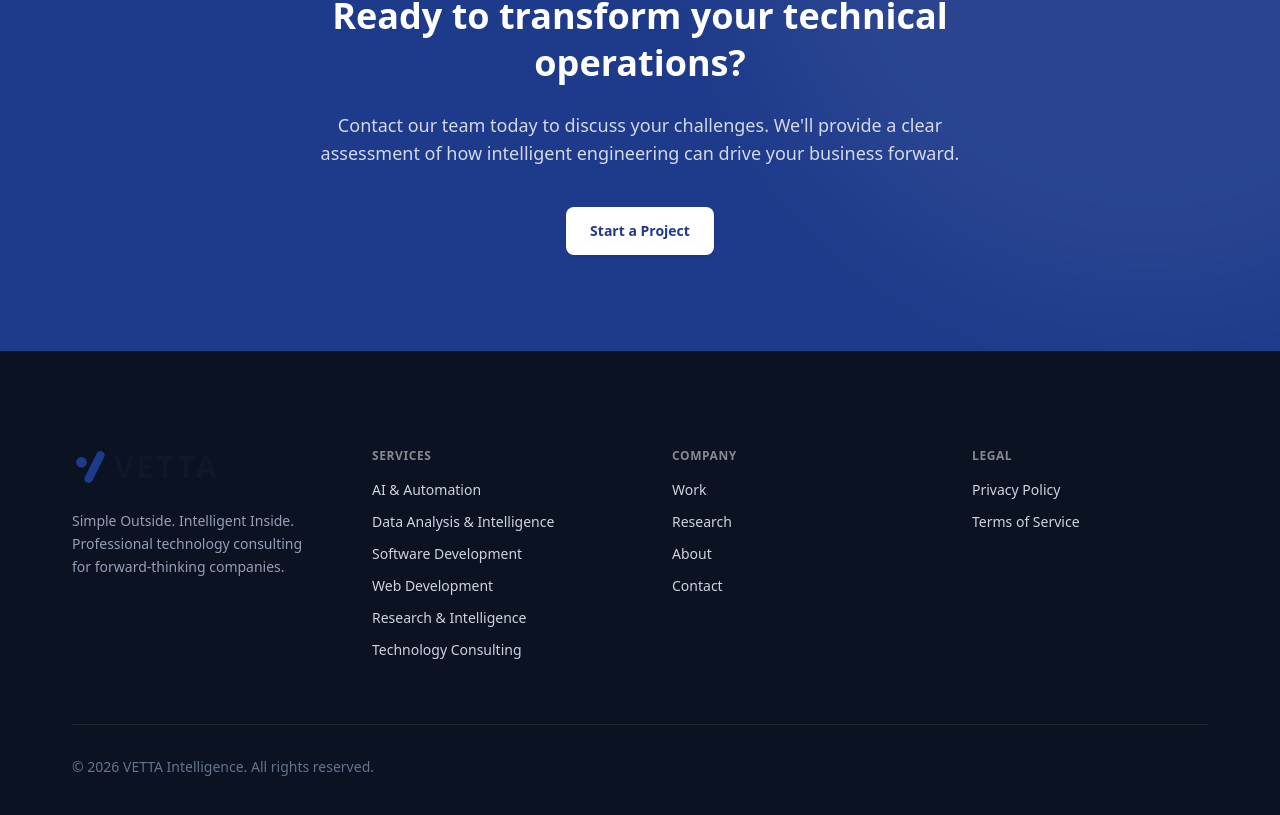
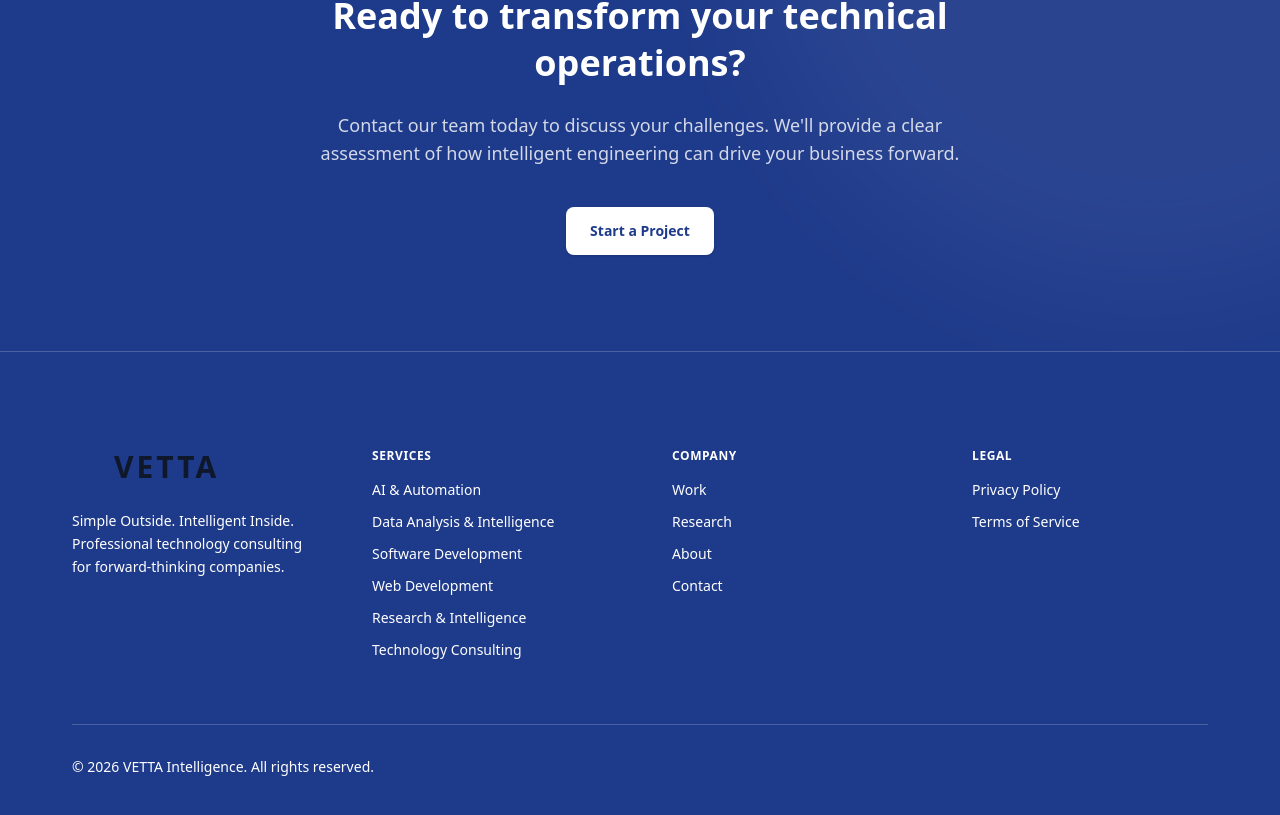
Before and after one commit to haulbox2361/VETTA-, a Next.js app: page / in a window 1280 px wide. Shown: the part 3864-4679 px from the top of the page. Built offline with nearby package versions, Linux system fonts and the light colour scheme; no server answers.

Commit message:
Update footer to dark blue background with bright white text

```diff
--- a/components/ui/Footer.tsx
+++ b/components/ui/Footer.tsx
@@ -7,7 +7,7 @@ export function Footer() {
   const currentYear = new Date().getFullYear();
 
   return (
-    <footer className="w-full bg-[#0B1221] py-16 md:py-24 border-t border-brand-blue/20">
+    <footer className="w-full bg-brand-blue py-16 md:py-24 border-t border-white/20">
       <Container>
         <div className="grid grid-cols-1 gap-12 md:grid-cols-4 lg:gap-16">
           {/* Brand Col */}
@@ -15,47 +15,47 @@ export function Footer() {
             <Link href="/" className="inline-block focus-visible:outline-none focus-visible:ring-2 focus-visible:ring-white/50 rounded-md hover:opacity-90 transition-opacity">
               <Logo className="origin-left text-white" />
             </Link>
-            <p className="text-sm text-slate-400 leading-relaxed">
+            <p className="text-sm text-white leading-relaxed">
               Simple Outside. Intelligent Inside. Professional technology consulting for forward-thinking companies.
             </p>
           </div>
 
           {/* Services Col */}
           <div className="flex flex-col gap-4">
-            <h3 className="text-xs font-bold uppercase tracking-wider text-white/50">Services</h3>
-            <ul className="flex flex-col gap-3 text-sm text-slate-300">
-              <li><Link href="/services/ai-automation" className="text-slate-300 hover:text-white transition-colors focus-visible:outline-none focus-visible:ring-2 focus-visible:ring-white/50 rounded-sm">AI & Automation</Link></li>
-              <li><Link href="/services/data-analytics" className="text-slate-300 hover:text-white transition-colors focus-visible:outline-none focus-visible:ring-2 focus-visible:ring-white/50 rounded-sm">Data Analysis & Intelligence</Link></li>
-              <li><Link href="/services/software-development" className="text-slate-300 hover:text-white transition-colors focus-visible:outline-none focus-visible:ring-2 focus-visible:ring-white/50 rounded-sm">Software Development</Link></li>
-              <li><Link href="/services/web-development" className="text-slate-300 hover:text-white transition-colors focus-visible:outline-none focus-visible:ring-2 focus-visible:ring-white/50 rounded-sm">Web Development</Link></li>
-              <li><Link href="/services/research-intelligence" className="text-slate-300 hover:text-white transition-colors focus-visible:outline-none focus-visible:ring-2 focus-visible:ring-white/50 rounded-sm">Research & Intelligence</Link></li>
-              <li><Link href="/services/technology-consulting" className="text-slate-300 hover:text-white transition-colors focus-visible:outline-none focus-visible:ring-2 focus-visible:ring-white/50 rounded-sm">Technology Consulting</Link></li>
+            <h3 className="text-xs font-bold uppercase tracking-wider text-white">Services</h3>
+            <ul className="flex flex-col gap-3 text-sm text-white">
+              <li><Link href="/services/ai-automation" className="text-white hover:opacity-80 transition-opacity focus-visible:outline-none focus-visible:ring-2 focus-visible:ring-white/50 rounded-sm">AI & Automation</Link></li>
+              <li><Link href="/services/data-analytics" className="text-white hover:opacity-80 transition-opacity focus-visible:outline-none focus-visible:ring-2 focus-visible:ring-white/50 rounded-sm">Data Analysis & Intelligence</Link></li>
+              <li><Link href="/services/software-development" className="text-white hover:opacity-80 transition-opacity focus-visible:outline-none focus-visible:ring-2 focus-visible:ring-white/50 rounded-sm">Software Development</Link></li>
+              <li><Link href="/services/web-development" className="text-white hover:opacity-80 transition-opacity focus-visible:outline-none focus-visible:ring-2 focus-visible:ring-white/50 rounded-sm">Web Development</Link></li>
+              <li><Link href="/services/research-intelligence" className="text-white hover:opacity-80 transition-opacity focus-visible:outline-none focus-visible:ring-2 focus-visible:ring-white/50 rounded-sm">Research & Intelligence</Link></li>
+              <li><Link href="/services/technology-consulting" className="text-white hover:opacity-80 transition-opacity focus-visible:outline-none focus-visible:ring-2 focus-visible:ring-white/50 rounded-sm">Technology Consulting</Link></li>
             </ul>
           </div>
 
           {/* Company Col */}
           <div className="flex flex-col gap-4">
-            <h3 className="text-xs font-bold uppercase tracking-wider text-white/50">Company</h3>
-            <ul className="flex flex-col gap-3 text-sm text-slate-300">
-              <li><Link href="/work" className="text-slate-300 hover:text-white transition-colors focus-visible:outline-none focus-visible:ring-2 focus-visible:ring-white/50 rounded-sm">Work</Link></li>
-              <li><Link href="/research" className="text-slate-300 hover:text-white transition-colors focus-visible:outline-none focus-visible:ring-2 focus-visible:ring-white/50 rounded-sm">Research</Link></li>
-              <li><Link href="/about" className="text-slate-300 hover:text-white transition-colors focus-visible:outline-none focus-visible:ring-2 focus-visible:ring-white/50 rounded-sm">About</Link></li>
-              <li><Link href="/contact" className="text-slate-300 hover:text-white transition-colors focus-visible:outline-none focus-visible:ring-2 focus-visible:ring-white/50 rounded-sm">Contact</Link></li>
+            <h3 className="text-xs font-bold uppercase tracking-wider text-white">Company</h3>
+            <ul className="flex flex-col gap-3 text-sm text-white">
+              <li><Link href="/work" className="text-white hover:opacity-80 transition-opacity focus-visible:outline-none focus-visible:ring-2 focus-visible:ring-white/50 rounded-sm">Work</Link></li>
+              <li><Link href="/research" className="text-white hover:opacity-80 transition-opacity focus-visible:outline-none focus-visible:ring-2 focus-visible:ring-white/50 rounded-sm">Research</Link></li>
+              <li><Link href="/about" className="text-white hover:opacity-80 transition-opacity focus-visible:outline-none focus-visible:ring-2 focus-visible:ring-white/50 rounded-sm">About</Link></li>
+              <li><Link href="/contact" className="text-white hover:opacity-80 transition-opacity focus-visible:outline-none focus-visible:ring-2 focus-visible:ring-white/50 rounded-sm">Contact</Link></li>
             </ul>
           </div>
 
           {/* Legal Col */}
           <div className="flex flex-col gap-4">
-            <h3 className="text-xs font-bold uppercase tracking-wider text-white/50">Legal</h3>
-            <ul className="flex flex-col gap-3 text-sm text-slate-300">
-              <li><Link href="/privacy" className="text-slate-300 hover:text-white transition-colors focus-visible:outline-none focus-visible:ring-2 focus-visible:ring-white/50 rounded-sm">Privacy Policy</Link></li>
-              <li><Link href="/terms" className="text-slate-300 hover:text-white transition-colors focus-visible:outline-none focus-visible:ring-2 focus-visible:ring-white/50 rounded-sm">Terms of Service</Link></li>
+            <h3 className="text-xs font-bold uppercase tracking-wider text-white">Legal</h3>
+            <ul className="flex flex-col gap-3 text-sm text-white">
+              <li><Link href="/privacy" className="text-white hover:opacity-80 transition-opacity focus-visible:outline-none focus-visible:ring-2 focus-visible:ring-white/50 rounded-sm">Privacy Policy</Link></li>
+              <li><Link href="/terms" className="text-white hover:opacity-80 transition-opacity focus-visible:outline-none focus-visible:ring-2 focus-visible:ring-white/50 rounded-sm">Terms of Service</Link></li>
             </ul>
           </div>
         </div>
 
-        <div className="mt-16 flex flex-col md:flex-row items-center justify-between border-t border-white/10 pt-8">
-          <p className="text-sm text-slate-500">
+        <div className="mt-16 flex flex-col md:flex-row items-center justify-between border-t border-white/20 pt-8">
+          <p className="text-sm text-white">
             &copy; {currentYear} VETTA Intelligence. All rights reserved.
           </p>
         </div>
```
